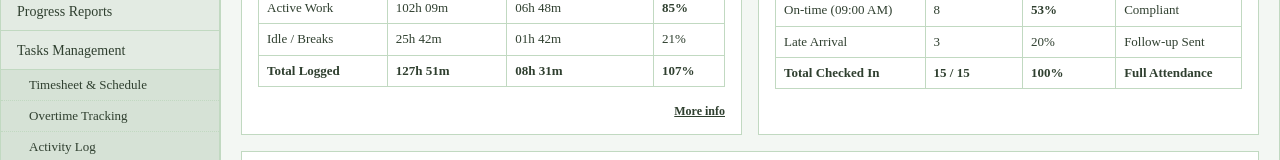
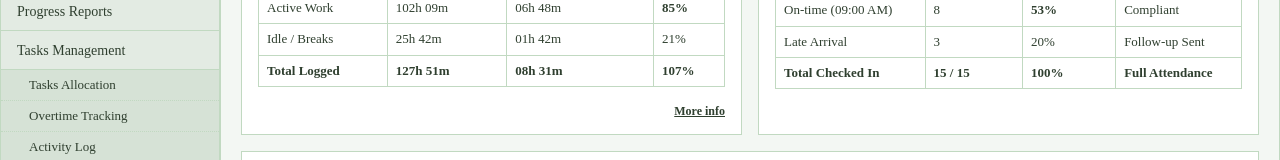
Before and after one commit to BhavyaJain-code/real-time-work-allocation-system, a React (Vite) app in the folder frontend/: page /login in a window 1280 px wide. Both pictures are taken after typing "name@example.com", "Sample123" into the empty fields and a click on the button "Sign In". Shown: the part 186-346 px from the top of the page. Built offline with nearby package versions, Linux system fonts and the light colour scheme.

Commit message:
Rename Timesheet & Schedule to Tasks Allocation in sidebar submenu

```diff
--- a/frontend/src/components/Layout.jsx
+++ b/frontend/src/components/Layout.jsx
@@ -123,7 +123,7 @@ export default function Layout() {
             </div>
             {expandedSections.attendance && (
               <div className="wt-submenu">
-                <NavLink to={assignmentsRoute} className="wt-submenu-item">{isEmp ? "My Schedule" : "Timesheet & Schedule"}</NavLink>
+                <NavLink to={assignmentsRoute} className="wt-submenu-item">{isEmp ? "My Schedule" : "Tasks Allocation"}</NavLink>
                 <NavLink to={analyticsRoute} className="wt-submenu-item">Overtime Tracking</NavLink>
                 <NavLink to={logRoute} className="wt-submenu-item">Activity Log</NavLink>
               </div>
```
